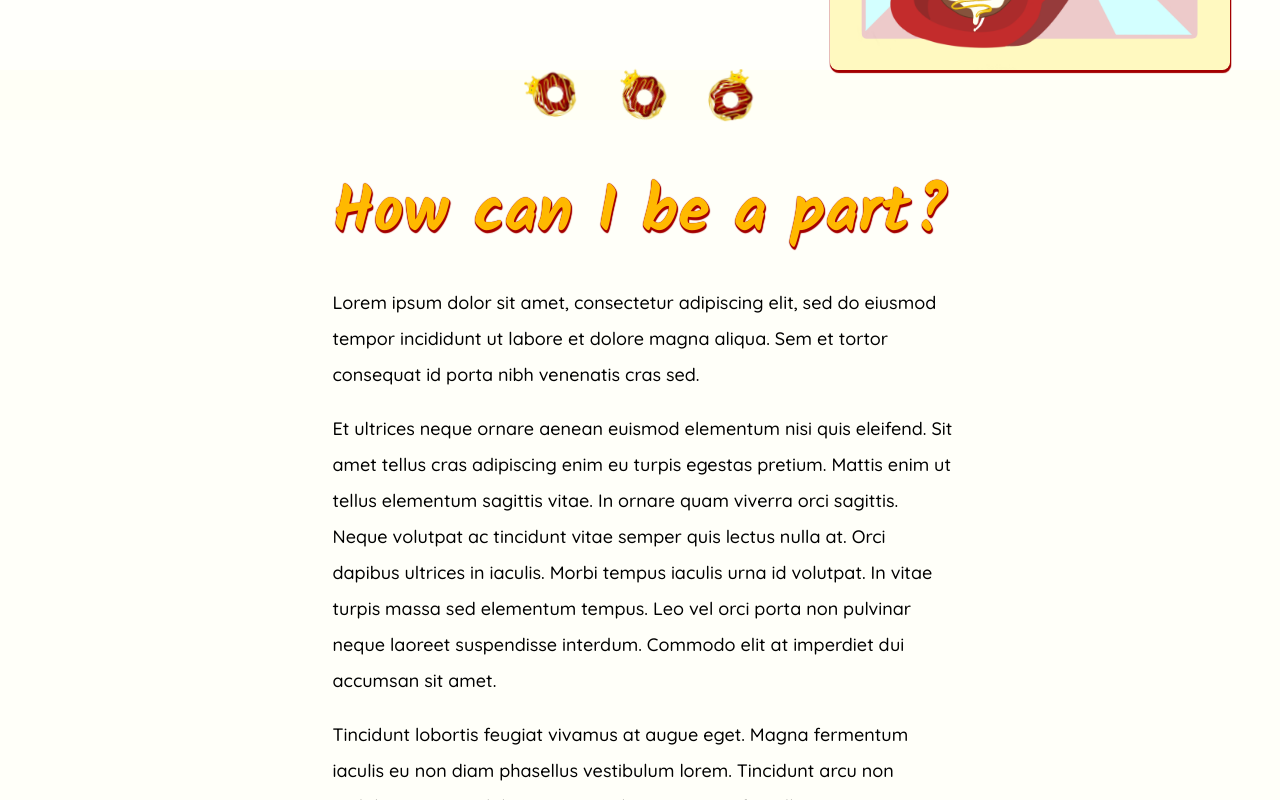
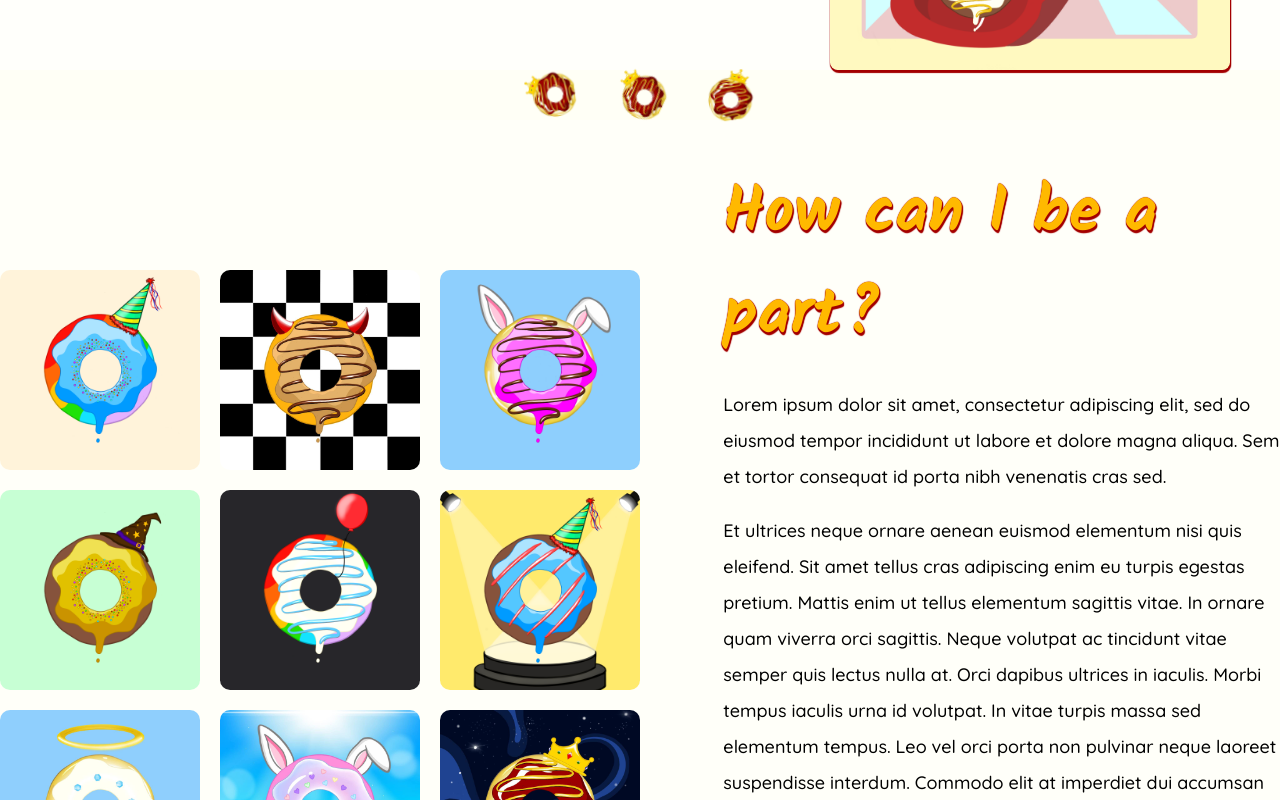
Before and after one commit to iklimduman/soldough-ui, a React (Create React App) app: page / in a window 1280 px wide. Shown: the part 1860-2660 px from the top of the page. Built offline with nearby package versions, Linux system fonts and the light colour scheme; a web font is replaced by a local one.

Commit message:
test commit

```diff
--- a/src/Common/Part/Part.css
+++ b/src/Common/Part/Part.css
@@ -5,7 +5,7 @@
     justify-content: center;
     margin : auto ;
     display: flex;
-    flex-wrap: wrap-reverse;
+    flex-direction: row;
 }
 
 .grid-container{
```
